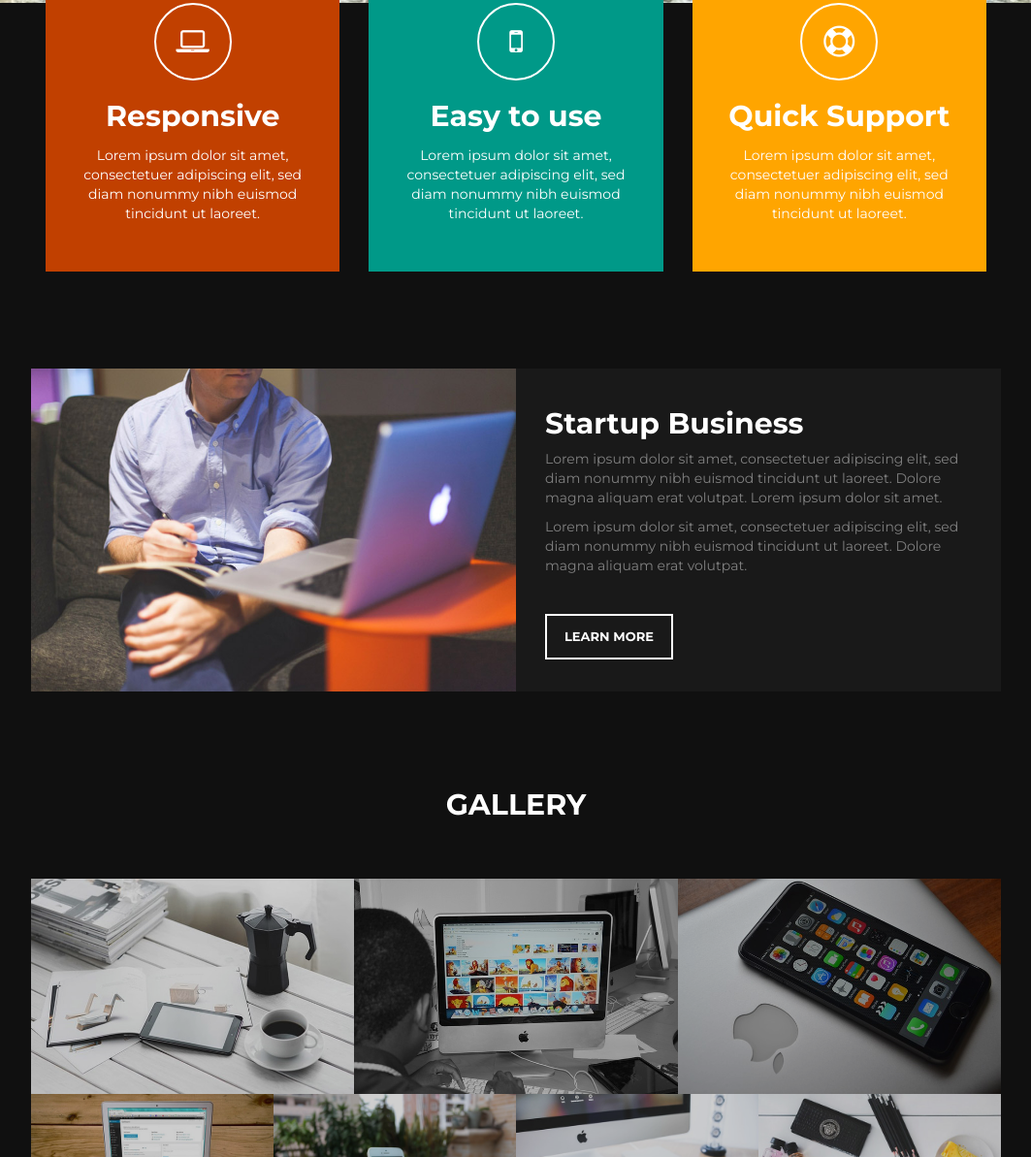
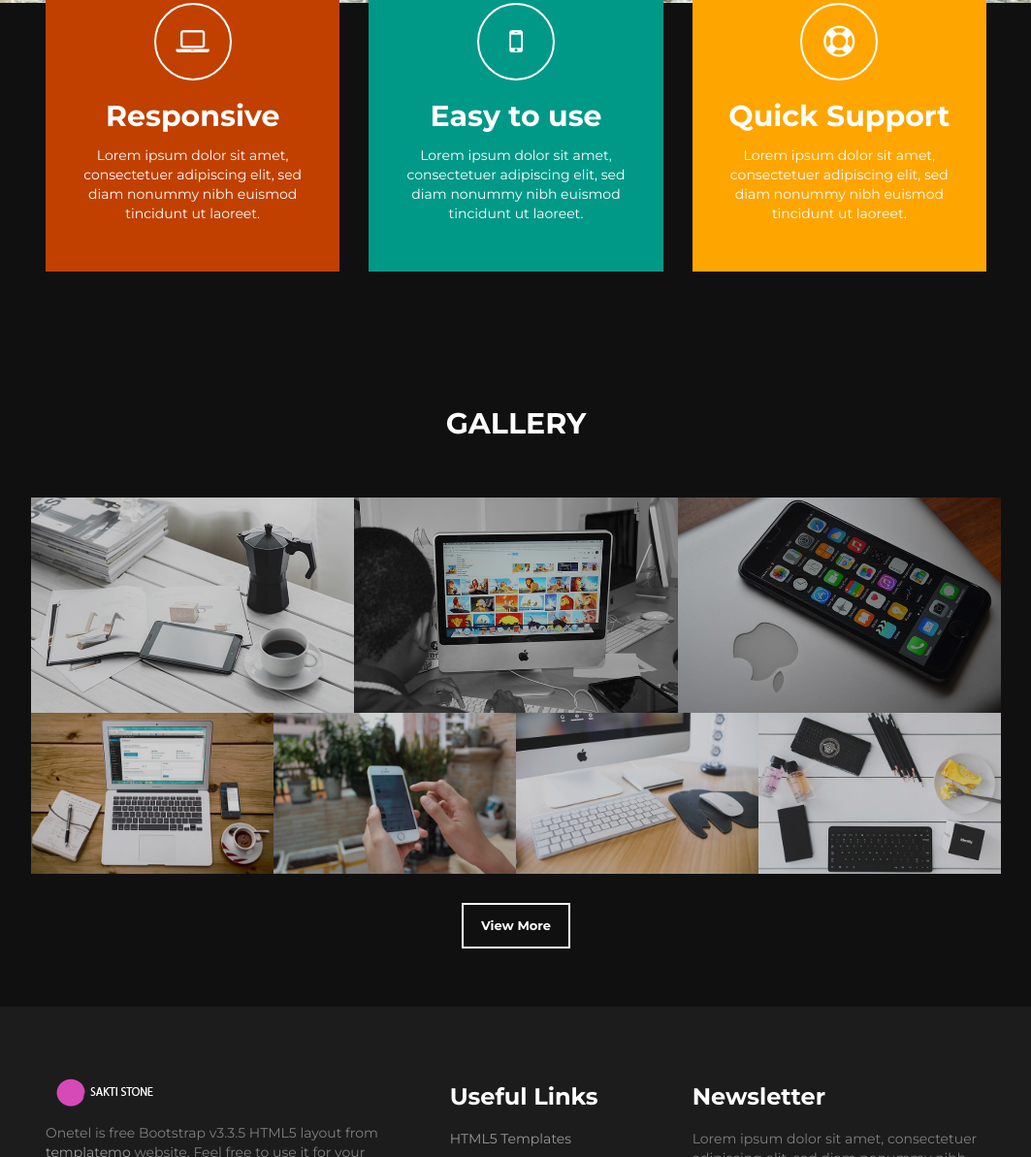
Before and after one commit to saktistone/saktistone.github.io, a plain HTML site: page index.html in a window 1280 px wide. Shown: the part 567-1760 px from the top of the page at 97% size, without its empty margins (108-1171 px from the left). Drawn offline with Linux system fonts and the light colour scheme; some packages are replaced by stand-ins of ours.

Commit message:
Add files via upload

```diff
--- a/index.html
+++ b/index.html
@@ -40,7 +40,7 @@ http://www.templatemo.com/tm-468-onetel
 				<li><a href="index.html" class="active">HOME</a></li>
 				<li><a href="about.html">ABOUT US</a></li>
 				<li><a href="portfolio.html">GALLERY</a></li>
-				<li><a href="contact.html">CONTACT</a></li>
+
 			</ul>
 		</div>
 	</div>
@@ -89,21 +89,7 @@ http://www.templatemo.com/tm-468-onetel
 </div>
 
 <!-- about section -->
-<div id="about">
-	<div class="container">
-		<div class="row">
-			<div class="col-md-6 col-sm-12">
-				<img src="images/about-img.jpg" class="img-responsive" alt="about img">
-			</div>
-			<div class="col-md-6 col-sm-12 about-des">
-				<h2>Startup Business</h2>
-				<p>Lorem ipsum dolor sit amet, consectetuer adipiscing elit, sed diam nonummy nibh euismod tincidunt ut laoreet. Dolore magna aliquam erat volutpat. Lorem ipsum dolor sit amet.</p>
-				<p>Lorem ipsum dolor sit amet, consectetuer adipiscing elit, sed diam nonummy nibh euismod tincidunt ut laoreet. Dolore magna aliquam erat volutpat.</p>
-				<a href="about.html" class="btn btn-default">LEARN MORE</a>
-			</div>
-		</div>
-	</div>
-</div>
+
 
 <!-- portfolio section -->
 <div id="portfolio">
```
